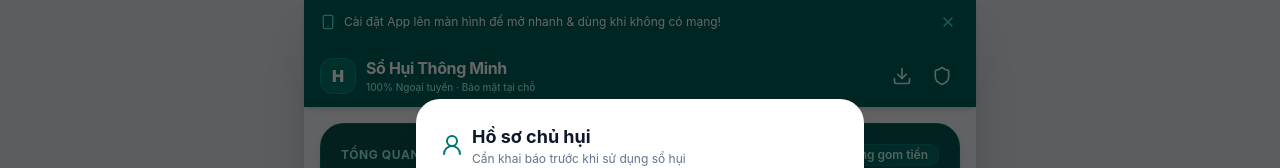
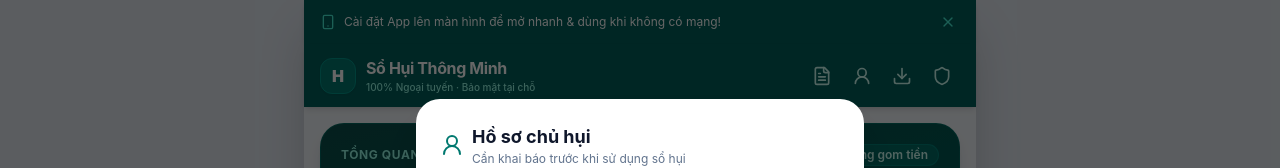
Before and after one commit to caphenpro/Sohuithongminh, a React (Vite) app: page / in a window 1280 px wide. Shown: the top 168 px of the page. Built offline with nearby package versions, Linux system fonts and the light colour scheme; what @capacitor/core would draw is missing.

Commit message:
feat: add owner profile and agreement actions to home

```diff
--- a/src/components/HuiGroupListScreen.tsx
+++ b/src/components/HuiGroupListScreen.tsx
@@ -19,6 +19,8 @@ import {
   Lock,
   Layers,
   Calendar,
+  UserRound,
+  FileText,
 } from 'lucide-react';
 import { AppSettings, HuiGroup, HuiRound } from '../types/hui';
 import { formatVND, formatDateVN, getCycleLabel } from '../utils/formatters';
@@ -32,6 +34,8 @@ interface HuiGroupListScreenProps {
   onOpenCreateModal: () => void;
   onOpenBackupModal: () => void;
   onOpenPinModal: () => void;
+  onOpenOwnerProfile: () => void;
+  onOpenAgreement: () => void;
   onLockApp: () => void;
 }
 
@@ -43,6 +47,8 @@ export const HuiGroupListScreen: React.FC<HuiGroupListScreenProps> = ({
   onOpenCreateModal,
   onOpenBackupModal,
   onOpenPinModal,
+  onOpenOwnerProfile,
+  onOpenAgreement,
   onLockApp,
 }) => {
   const [filterStatus, setFilterStatus] = useState<'all' | 'active' | 'completed'>('active');
@@ -104,6 +110,8 @@ export const HuiGroupListScreen: React.FC<HuiGroupListScreenProps> = ({
 
           {/* Công cụ tiện ích: Khóa PIN & Sao lưu */}
           <div className="flex items-center gap-1">
+            <button onClick={onOpenAgreement} className="p-2 rounded-xl text-teal-100 hover:text-white hover:bg-teal-700/60 transition" title="Tạo văn bản thỏa thuận"><FileText className="w-5 h-5" /></button>
+            <button onClick={onOpenOwnerProfile} className="p-2 rounded-xl text-teal-100 hover:text-white hover:bg-teal-700/60 transition" title="Hồ sơ chủ hụi"><UserRound className="w-5 h-5" /></button>
             <button
               onClick={onOpenBackupModal}
               className="p-2 rounded-xl text-teal-100 hover:text-white hover:bg-teal-700/60 transition"
```
